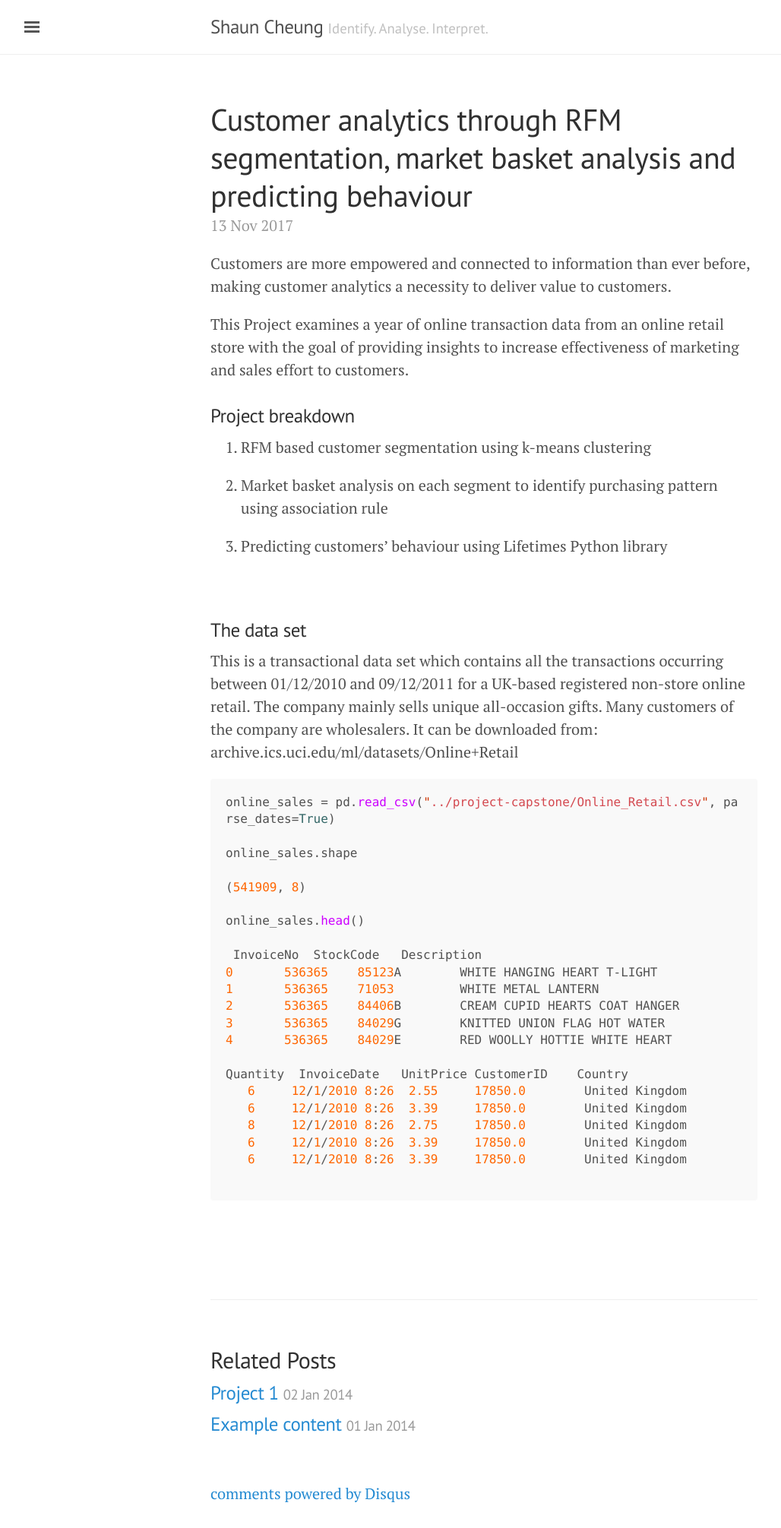
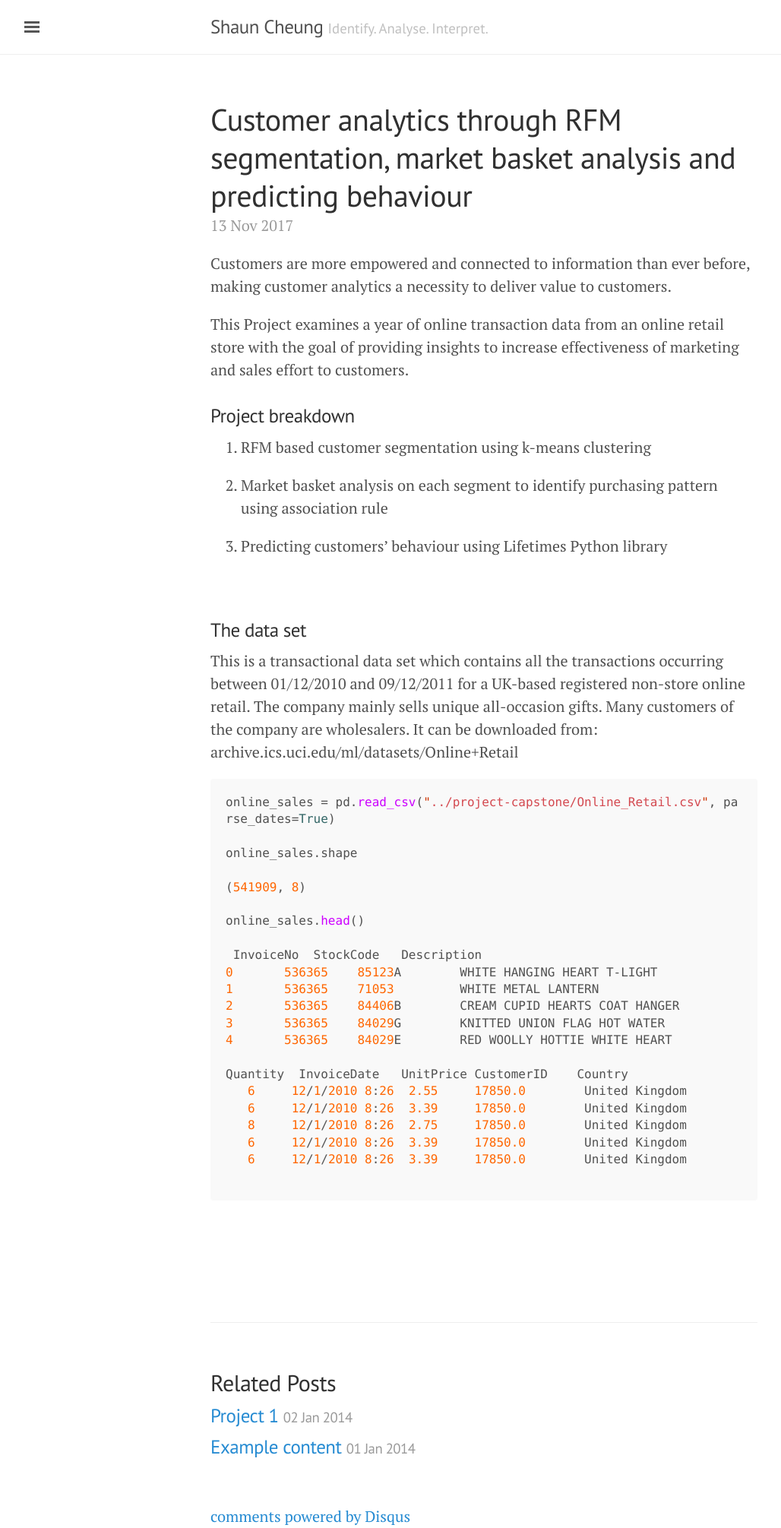
Before and after one commit to shauncheungkt/shauncheungkt.github.io, a Jekyll site: the page built from _posts/2017-11-13-Customer Analytics through Segmentation, Market Basket Analysis and Predictive Analytics.md, in a window 1280 px wide. Shown: the whole page at 76% size, without its empty margins (3-1031 px from the left). Built offline with Jekyll 4.4.1, drawn with Linux system fonts in a browser that asks for light colours; comment, search, counter and statistics services are not loaded; before the commit the page ends 1981 px from its top, so only the background shows below that.

Commit message:
Update 2017-11-13-Customer Analytics through Segmentation, Market Basket Analysis and Predictive Analytics.md

````diff
--- a/_posts/2017-11-13-Customer Analytics through Segmentation, Market Basket Analysis and Predictive Analytics.md
+++ b/_posts/2017-11-13-Customer Analytics through Segmentation, Market Basket Analysis and Predictive Analytics.md
@@ -52,4 +52,4 @@ Quantity  InvoiceDate	UnitPrice CustomerID	Country
    6     12/1/2010 8:26  3.39	  17850.0	 United Kingdom
 
 ```
-<br/>
+<br><br>
````
